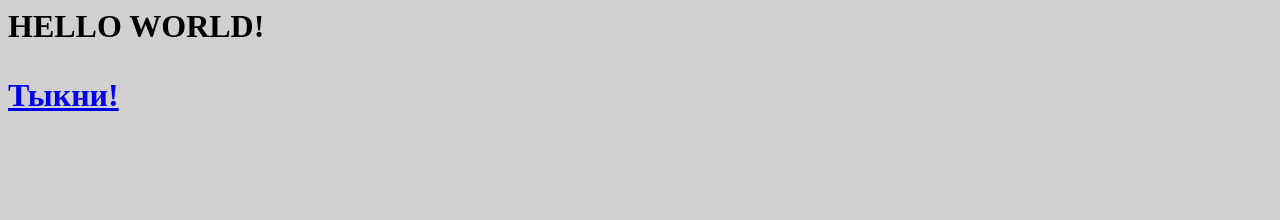
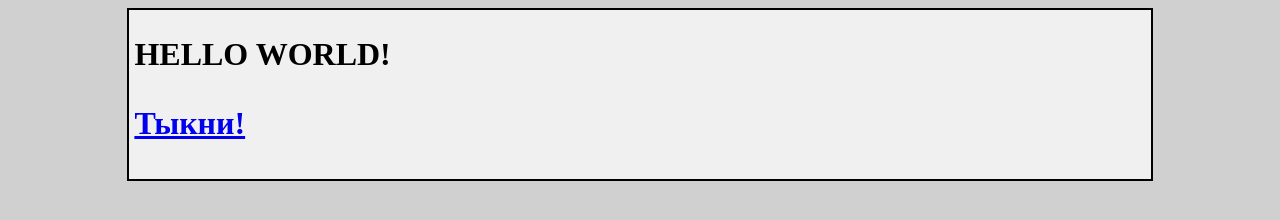
Before and after one commit to samuhin/samuhin.github.io, a plain HTML site: page index.html in a window 1280 px wide. Drawn offline with Linux system fonts and the light colour scheme.

Commit message:
Update style.css

```diff
--- a/style.css
+++ b/style.css
@@ -1,3 +1,13 @@
 body {
   background: #d0d0d0;
 }
+
+form {
+  margin: auto; /* Выравниваем по центру */
+  margin-bottom: 5px;
+  background: #f0f0f0; /* Цвет фона */
+  width: 80%; /* Ширина блока */
+  padding: 5px; /* Поля */
+  border: 2px solid #000; /* Параметры рамки */
+  word-wrap: break-word; /* Перенос слов */
+}
```
